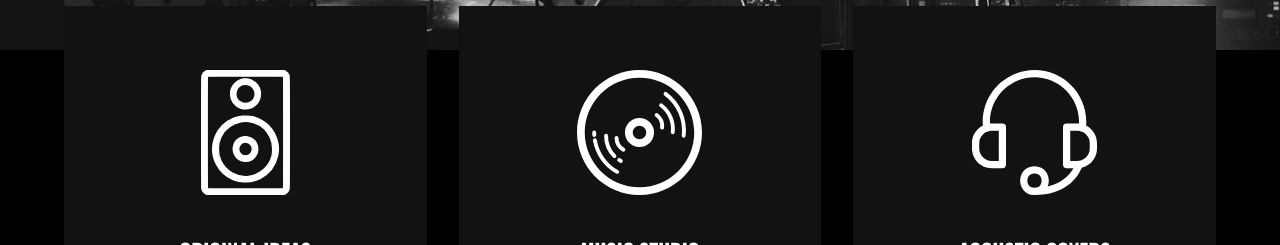
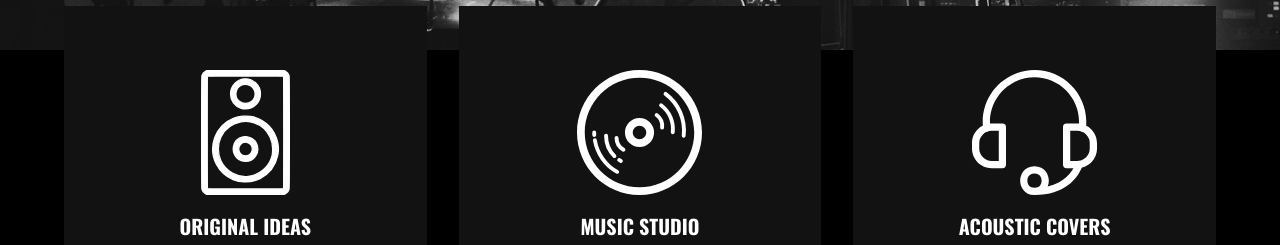
Before and after one commit to alessandrorumi/proj-html-vuejs, a Vue app: page / in a window 1280 px wide. Shown: the part 634-879 px from the top of the page. Built offline with nearby package versions, Linux system fonts and the light colour scheme.

Commit message:
Style: Sonar Effect Cards

```diff
--- a/src/pages/AppHome.vue
+++ b/src/pages/AppHome.vue
@@ -487,11 +487,33 @@ main {
     margin: 0 1rem;
     height: 350px;
     padding: 4rem;
+    display: flex;
+    flex-direction: column;
+    align-items: center;
+    position: relative;
 
     .image {
       display: flex;
       justify-content: center;
-      margin-bottom: 2.5rem;
+      margin-bottom: 1rem;
+      position: relative;
+      width: 125px;
+      height: 125px;
+      border-radius: 50%;
+
+      &::before {
+        content: '';
+        position: absolute;
+        width: 100%;
+        height: 100%;
+        border-radius: 50%;
+        top: 0;
+        left: 0;
+      }
+
+      &:hover::before {
+        animation: sonar-effect 1s ease-in-out .1s infinite;
+      }
 
       img {
         height: 125px;
@@ -500,6 +522,21 @@ main {
         &:hover {
           filter: invert(57%) sepia(67%) saturate(1247%) hue-rotate(352deg) brightness(95%) contrast(101%);
         }
+      }
+    }
+
+    @keyframes sonar-effect {
+      0% {
+        opacity: 0.3;
+      }
+      40% {
+        opacity: 0.5;
+        box-shadow: 0 0 0 5px #fff, 0 0 10px 10px #fff, 0 0 0 10px #fff;
+      }
+      100% {
+        box-shadow: 0 0 0 5px #fff, 0 0 10px 10px #fff, 0 0 0 10px #fff;
+        transform: scale(1.5);
+        opacity: 0;
       }
     }
 
```
